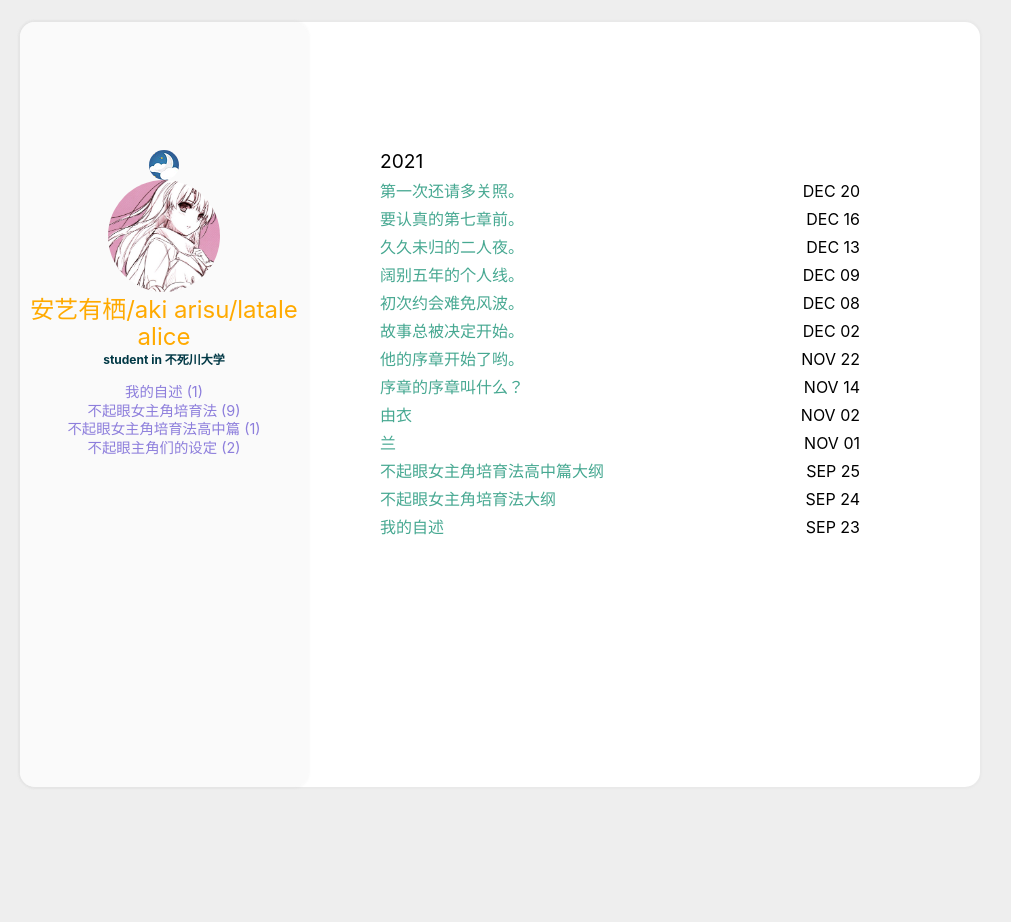
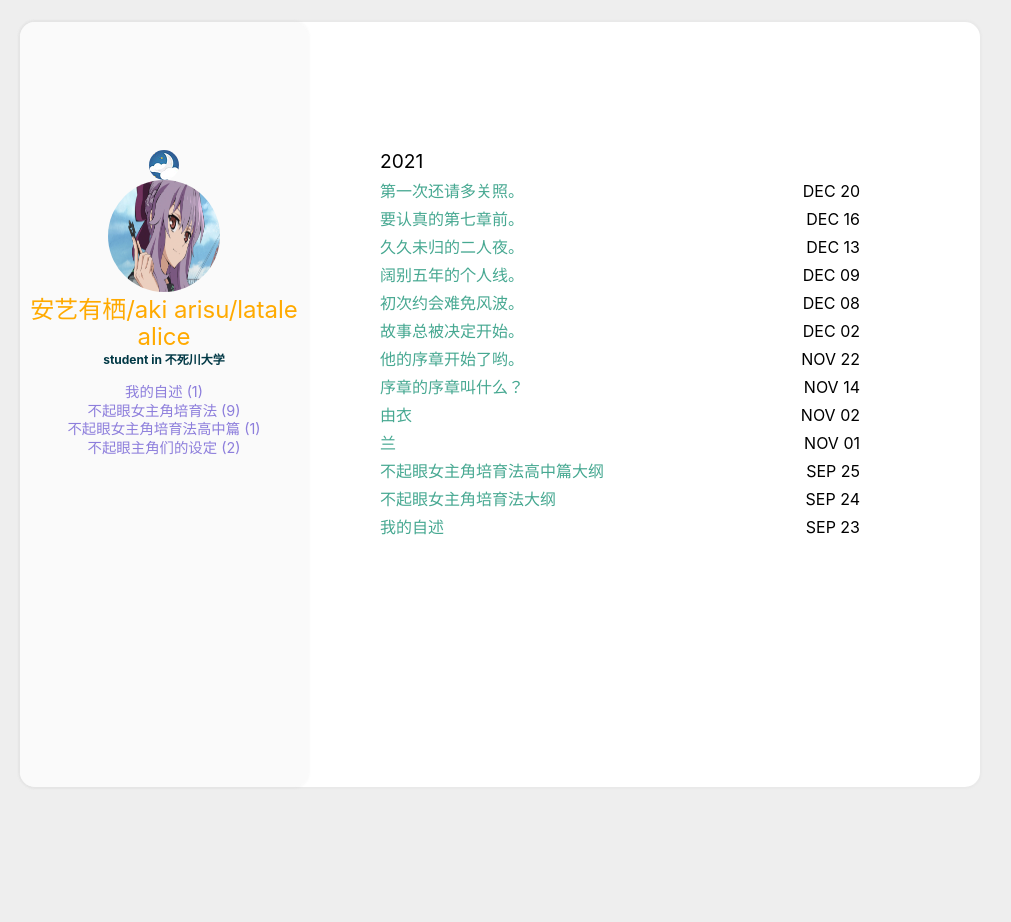
Before and after one commit to latalealice/latalealice.github.io, a Jekyll site: the page built from index.html, in a window 1280 px wide. Shown: the whole page, without its empty margins (140-1151 px from the left). Built offline with Jekyll 4.4.1, drawn with Linux system fonts in a browser that asks for light colours.

Commit message:
Update _config.yml

```diff
--- a/_config.yml
+++ b/_config.yml
@@ -32,7 +32,7 @@ comments:
 
 user:
   name: 安艺有栖/aki arisu/latale alice
-  pic: /assets/img/katou_megumi0.jpg
+  pic: /assets/img/xiaoya.jpg
   picAlt: "catbook"
   job: student in 不死川大学
   aboutme: #true # comment this out if you don't need the 'about' page.
```
